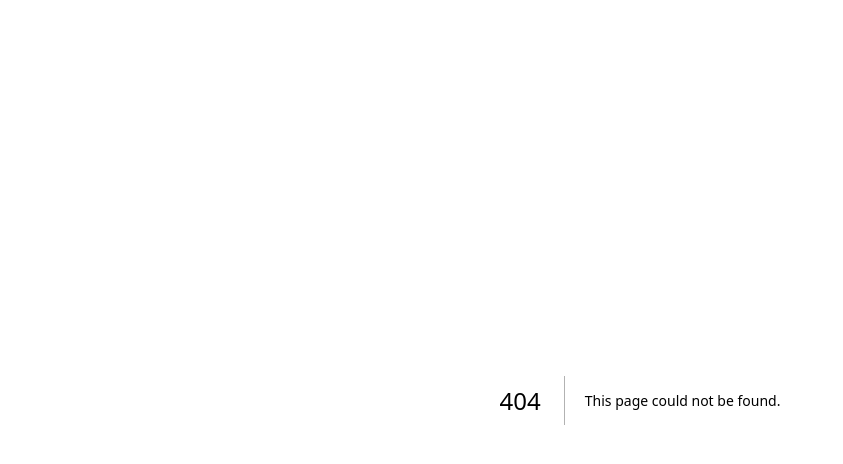
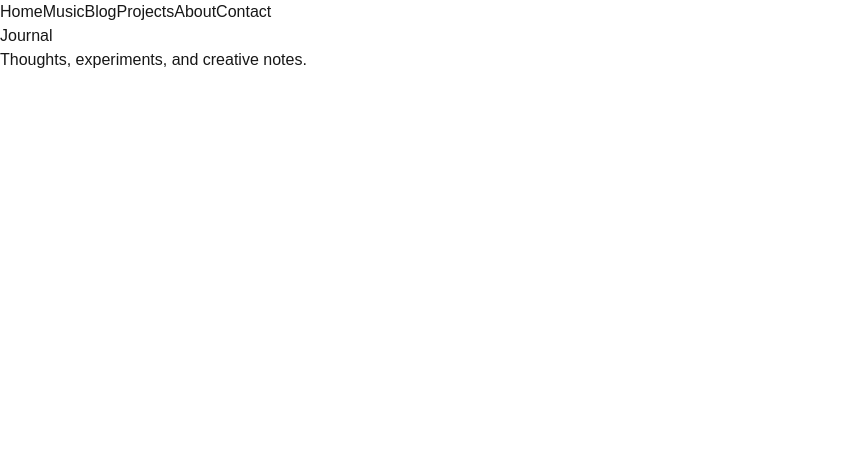
Before and after one commit to dcsulli/dcsulli.com, a Next.js app: page /blog in a window 1280 px wide. Before the commit this address had no page. Shown: the top 464 px of the page, without its empty margins (0-843 px from the left). Built offline with nearby package versions, Linux system fonts and the light colour scheme.

Commit message:
Create site structure and navigation

```diff
--- /dev/null
+++ b/app/blog/page.tsx
@@ -0,0 +1,8 @@
+export default function JournalPage() {
+  return (
+    <main>
+      <h1>Journal</h1>
+      <p>Thoughts, experiments, and creative notes.</p>
+    </main>
+  );
+}
--- a/app/layout.tsx
+++ b/app/layout.tsx
@@ -17,17 +17,19 @@ export const metadata: Metadata = {
   description: "Generated by create next app",
 };
 
+import Navbar from "@/components/Navbar";
+
 export default function RootLayout({
   children,
 }: Readonly<{
   children: React.ReactNode;
 }>) {
   return (
-    <html
-      lang="en"
-      className={`${geistSans.variable} ${geistMono.variable} h-full antialiased`}
-    >
-      <body className="min-h-full flex flex-col">{children}</body>
+    <html lang="en">
+      <body>
+        <Navbar />
+        {children}
+      </body>
     </html>
   );
 }
--- /dev/null
+++ b/app/music/page.tsx
@@ -0,0 +1,8 @@
+export default function MusicPage() {
+  return (
+    <main>
+      <h1>Music</h1>
+      <p>Original songs, releases, and studio notes.</p>
+    </main>
+  );
+}
--- /dev/null
+++ b/components/Navbar.tsx
@@ -0,0 +1,12 @@
+export default function Navbar() {
+  return (
+    <nav>
+      <a href="/">Home</a>
+      <a href="/music">Music</a>
+      <a href="/blog">Blog</a>
+      <a href="/projects">Projects</a>
+      <a href="/about">About</a>
+      <a href="/contact">Contact</a>
+    </nav>
+  );
+}
```
Also changed, not shown: app/about/page.tsx (added), app/archive/page.tsx (added), app/contact/page.tsx (added), app/projects/page.tsx (added).
